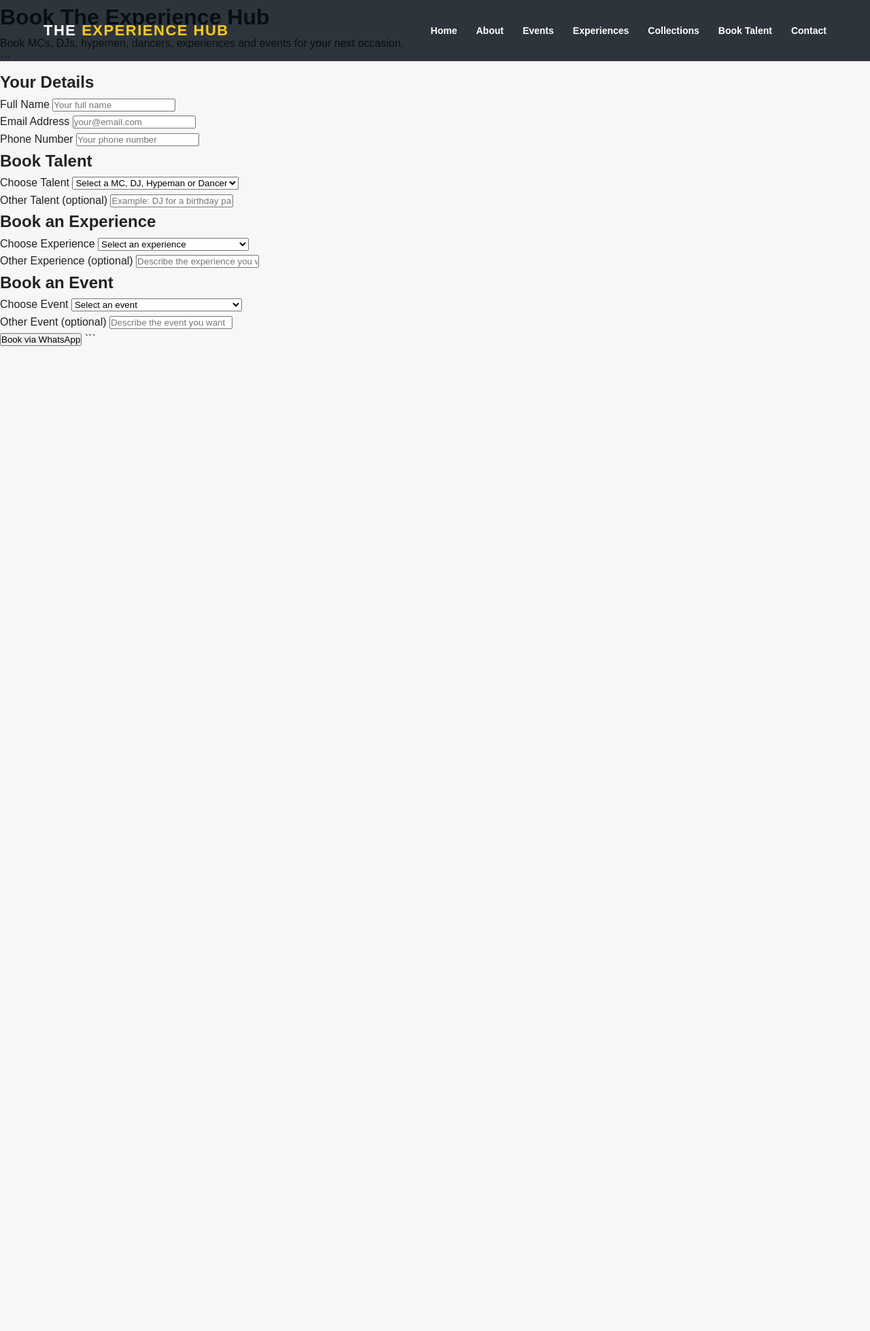
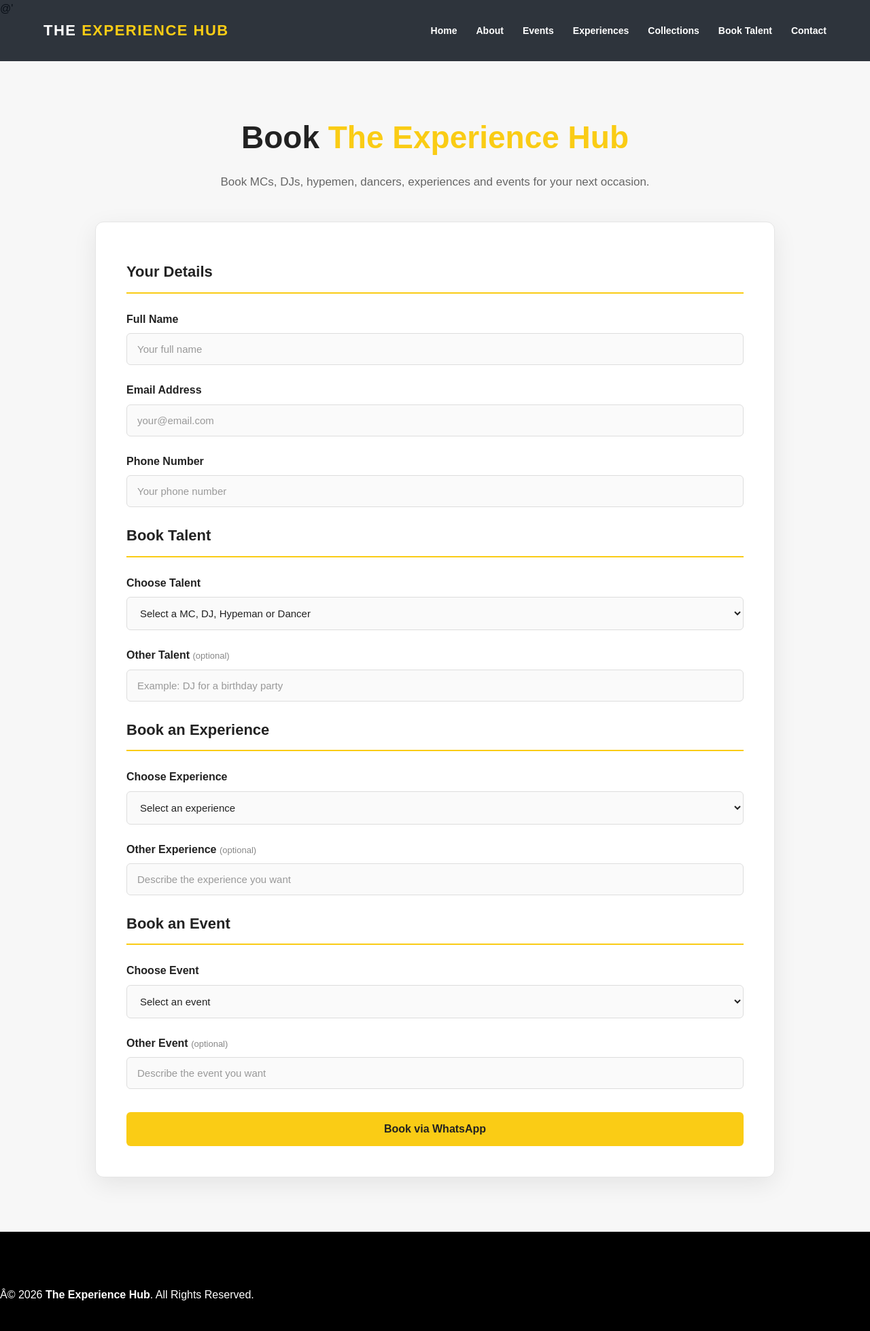
Before and after one commit to Essie006/the-experience-hub, a Django app: page /booking/ in a window 1280 px wide. Shown: the whole page at 68% size. Before the commit the page ends 509 px from the top, so only its background shows below. Run offline with Django 5.2, Linux system fonts and the light colour scheme; data comes from the database, SQL or seed files in the repository; data that the repository does not hold is empty.

Commit message:
Fix booking page design and WhatsApp booking

````diff
--- a/hub/templates/hub/base.html
+++ b/hub/templates/hub/base.html
@@ -2,17 +2,23 @@
 
 <!DOCTYPE html>
 <html lang="en">
+
 <head>
     <meta charset="UTF-8">
-    <meta name="viewport" content="width=device-width, initial-scale=1.0">
+
+    <meta name="viewport"
+          content="width=device-width, initial-scale=1.0">
+
+    <meta name="theme-color"
+          content="#111111">
 
     <title>The Experience Hub</title>
 
-    <link rel="stylesheet" href="{% static 'hub/css/style.css' %}">
+    <link rel="stylesheet"
+          href="{% static 'hub/css/style.css' %}">
 </head>
 
 <body>
-
 
     <header class="navbar">
 
@@ -33,10 +39,24 @@
         </nav>
 
     </header>
+
     <main>
+
         {% block content %}
         {% endblock %}
+
     </main>
 
+    <footer>
+
+        <p>
+            Â© 2026
+            <strong>The Experience Hub</strong>.
+            All Rights Reserved.
+        </p>
+
+    </footer>
+
 </body>
+
 </html>
--- a/hub/templates/hub/booking.html
+++ b/hub/templates/hub/booking.html
@@ -1,27 +1,40 @@
+@'
 {% extends "hub/base.html" %}
 {% load static %}
 
 {% block content %}
 
-<h1>Book The Experience Hub</h1>
+<section class="booking-page">
 
-<p class="intro">
-    Book MCs, DJs, hypemen, dancers, experiences and events
-    for your next occasion.
+    <div class="booking-hero">
+
+        <h1>
+            Book <span>The Experience Hub</span>
+        </h1>
+
+        <p>
+            Book MCs, DJs, hypemen, dancers, experiences
+            and events for your next occasion.
         </p>
 
-{% if success %} <div class="success">
-{{ success }} </div>
+    </div>
+
+    {% if success %}
+        <div class="booking-success">
+            {{ success }}
+        </div>
     {% endif %}
+
+    <div class="booking-card">
 
         <form id="bookingForm">
 
-```
-<h2 class="section-title">Your Details</h2>
+            {% csrf_token %}
 
-<div class="form-group">
+            <h2>Your Details</h2>
+
+            <div class="booking-group">
                 <label for="name">Full Name</label>
-
                 <input
                     type="text"
                     id="name"
@@ -31,9 +44,8 @@
                 >
             </div>
 
-<div class="form-group">
+            <div class="booking-group">
                 <label for="email">Email Address</label>
-
                 <input
                     type="email"
                     id="email"
@@ -43,9 +55,8 @@
                 >
             </div>
 
-<div class="form-group">
+            <div class="booking-group">
                 <label for="phone">Phone Number</label>
-
                 <input
                     type="text"
                     id="phone"
@@ -56,32 +67,43 @@
             </div>
 
 
-<h2 class="section-title">Book Talent</h2>
+            <h2>Book Talent</h2>
 
-<div class="form-group">
-    <label for="talent">Choose Talent</label>
+            <div class="booking-group">
+
+                <label for="talent">
+                    Choose Talent
+                </label>
 
                 <select id="talent" name="talent">
+
                     <option value="">
                         Select a MC, DJ, Hypeman or Dancer
                     </option>
 
                     {% for talent in talents %}
+
                         <option value="{{ talent.id }}">
                             {{ talent.name }} -
                             {{ talent.get_talent_type_display }}
+
                             {% if talent.price %}
-                    - {{ talent.price }}
+                                - KSh {{ talent.price }}
                             {% endif %}
                         </option>
+
                     {% endfor %}
+
                 </select>
+
             </div>
 
-<div class="form-group">
+
+            <div class="booking-group">
+
                 <label for="talent_custom">
                     Other Talent
-        <span class="optional">(optional)</span>
+                    <span>(optional)</span>
                 </label>
 
                 <input
@@ -90,34 +112,46 @@
                     name="talent_custom"
                     placeholder="Example: DJ for a birthday party"
                 >
+
             </div>
 
 
-<h2 class="section-title">Book an Experience</h2>
+            <h2>Book an Experience</h2>
 
-<div class="form-group">
-    <label for="experience">Choose Experience</label>
+            <div class="booking-group">
+
+                <label for="experience">
+                    Choose Experience
+                </label>
 
                 <select id="experience" name="experience">
+
                     <option value="">
                         Select an experience
                     </option>
 
                     {% for experience in experiences %}
+
                         <option value="{{ experience.id }}">
                             {{ experience.name }}
+
                             {% if experience.price %}
-                    - {{ experience.price }}
+                                - KSh {{ experience.price }}
                             {% endif %}
                         </option>
+
                     {% endfor %}
+
                 </select>
+
             </div>
 
-<div class="form-group">
+
+            <div class="booking-group">
+
                 <label for="experience_custom">
                     Other Experience
-        <span class="optional">(optional)</span>
+                    <span>(optional)</span>
                 </label>
 
                 <input
@@ -126,34 +160,46 @@
                     name="experience_custom"
                     placeholder="Describe the experience you want"
                 >
+
             </div>
 
 
-<h2 class="section-title">Book an Event</h2>
+            <h2>Book an Event</h2>
 
-<div class="form-group">
-    <label for="event">Choose Event</label>
+            <div class="booking-group">
+
+                <label for="event">
+                    Choose Event
+                </label>
 
                 <select id="event" name="event">
+
                     <option value="">
                         Select an event
                     </option>
 
                     {% for event in events %}
+
                         <option value="{{ event.id }}">
                             {{ event.name }}
+
                             {% if event.price %}
-                    - {{ event.price }}
+                                - KSh {{ event.price }}
                             {% endif %}
                         </option>
+
                     {% endfor %}
+
                 </select>
+
             </div>
 
-<div class="form-group">
+
+            <div class="booking-group">
+
                 <label for="event_custom">
                     Other Event
-        <span class="optional">(optional)</span>
+                    <span>(optional)</span>
                 </label>
 
                 <input
@@ -162,17 +208,165 @@
                     name="event_custom"
                     placeholder="Describe the event you want"
                 >
+
             </div>
 
 
-<button type="submit">
+            <button type="submit" class="booking-button">
                 Book via WhatsApp
             </button>
-```
 
         </form>
 
+    </div>
+
+</section>
+
+
+<style>
+
+.booking-page {
+    width: 90%;
+    max-width: 1000px;
+    margin: 0 auto;
+    padding: 140px 0 80px;
+}
+
+.booking-hero {
+    text-align: center;
+    margin-bottom: 45px;
+}
+
+.booking-hero h1 {
+    font-size: 46px;
+    color: #222;
+    margin-bottom: 15px;
+}
+
+.booking-hero h1 span {
+    color: #facc15;
+}
+
+.booking-hero p {
+    color: #666;
+    font-size: 17px;
+    max-width: 700px;
+    margin: auto;
+}
+
+.booking-card {
+    background: #ffffff;
+    border: 1px solid #e5e5e5;
+    border-radius: 12px;
+    padding: 45px;
+    box-shadow: 0 10px 35px rgba(0,0,0,0.08);
+}
+
+.booking-card h2 {
+    color: #222;
+    font-size: 22px;
+    margin: 10px 0 25px;
+    padding-bottom: 12px;
+    border-bottom: 2px solid #facc15;
+}
+
+.booking-group {
+    margin-bottom: 24px;
+}
+
+.booking-group label {
+    display: block;
+    color: #222;
+    font-weight: 700;
+    margin-bottom: 8px;
+}
+
+.booking-group label span {
+    color: #888;
+    font-weight: normal;
+    font-size: 13px;
+}
+
+.booking-group input,
+.booking-group select {
+    width: 100%;
+    padding: 14px 15px;
+    border: 1px solid #ddd;
+    border-radius: 6px;
+    background: #fafafa;
+    color: #222;
+    font-size: 15px;
+}
+
+.booking-group input:focus,
+.booking-group select:focus {
+    outline: none;
+    border-color: #facc15;
+}
+
+.booking-group input::placeholder {
+    color: #999;
+}
+
+.booking-button {
+    width: 100%;
+    padding: 16px;
+    margin-top: 10px;
+    border: none;
+    border-radius: 6px;
+    background: #facc15;
+    color: #222;
+    font-weight: 800;
+    font-size: 16px;
+    cursor: pointer;
+    transition: 0.25s;
+}
+
+.booking-button:hover {
+    background: #222;
+    color: #fff;
+}
+
+.booking-success {
+    background: #ecfdf3;
+    border: 1px solid #b7e4c7;
+    color: #166534;
+    padding: 15px;
+    border-radius: 7px;
+    margin-bottom: 25px;
+    text-align: center;
+}
+
+@media (max-width: 900px) {
+
+    .booking-page {
+        padding-top: 180px;
+    }
+
+}
+
+@media (max-width: 600px) {
+
+    .booking-page {
+        width: 92%;
+        padding-top: 200px;
+    }
+
+    .booking-hero h1 {
+        font-size: 34px;
+    }
+
+    .booking-card {
+        padding: 25px;
+    }
+
+}
+
+</style>
+
+
 <script>
+
 document.getElementById("bookingForm").addEventListener("submit", function(event) {
 
     event.preventDefault();
@@ -181,50 +375,69 @@
     const email = document.getElementById("email").value;
     const phone = document.getElementById("phone").value;
 
-    const talentSelect = document.getElementById("talent");
-    const talent = talentSelect.options[talentSelect.selectedIndex].text;
-
+    const talent = document.getElementById("talent");
     const talentCustom = document.getElementById("talent_custom").value;
 
-    const experienceSelect = document.getElementById("experience");
-    const experience = experienceSelect.options[experienceSelect.selectedIndex].text;
-
+    const experience = document.getElementById("experience");
     const experienceCustom = document.getElementById("experience_custom").value;
 
     const eventSelect = document.getElementById("event");
-    const eventName = eventSelect.options[eventSelect.selectedIndex].text;
-
     const eventCustom = document.getElementById("event_custom").value;
 
-    let message = `Hello The Experience Hub!
+    let message =
+        "Hello The Experience Hub!%0A%0A" +
+        "*NEW BOOKING*%0A%0A" +
+        "*Name:* " + encodeURIComponent(name) + "%0A" +
+        "*Email:* " + encodeURIComponent(email) + "%0A" +
+        "*Phone:* " + encodeURIComponent(phone) + "%0A%0A";
 
-I would like to make a booking.
+    if (talent.value || talentCustom) {
 
-CUSTOMER DETAILS
-Name: ${name}
-Email: ${email}
-Phone: ${phone}
+        const selectedTalent =
+            talent.value
+            ? talent.options[talent.selectedIndex].text
+            : talentCustom;
 
-TALENT
-${talentCustom ? talentCustom : talent}
+        message +=
+            "*Talent:* " +
+            encodeURIComponent(selectedTalent) +
+            "%0A";
+    }
 
-EXPERIENCE
-${experienceCustom ? experienceCustom : experience}
+    if (experience.value || experienceCustom) {
 
-EVENT
-${eventCustom ? eventCustom : eventName}
+        const selectedExperience =
+            experience.value
+            ? experience.options[experience.selectedIndex].text
+            : experienceCustom;
 
-Please let me know about availability and the booking process. Thank you!`;
+        message +=
+            "*Experience:* " +
+            encodeURIComponent(selectedExperience) +
+            "%0A";
+    }
 
-    const whatsappNumber = "254704090975";
+    if (eventSelect.value || eventCustom) {
 
-    const whatsappURL =
-        "https://wa.me/" + whatsappNumber +
-        "?text=" + encodeURIComponent(message);
+        const selectedEvent =
+            eventSelect.value
+            ? eventSelect.options[eventSelect.selectedIndex].text
+            : eventCustom;
 
-    window.open(whatsappURL, "_blank");
+        message +=
+            "*Event:* " +
+            encodeURIComponent(selectedEvent) +
+            "%0A";
+    }
+
+    window.open(
+        "https://wa.me/254704090975?text=" + message,
+        "_blank"
+    );
 
 });
+
 </script>
 
 {% endblock %}
+'@ | Set-Content -Encoding utf8 hub\templates\hub\booking.html
````
Lines whose indentation alone changed are shown as unchanged.
